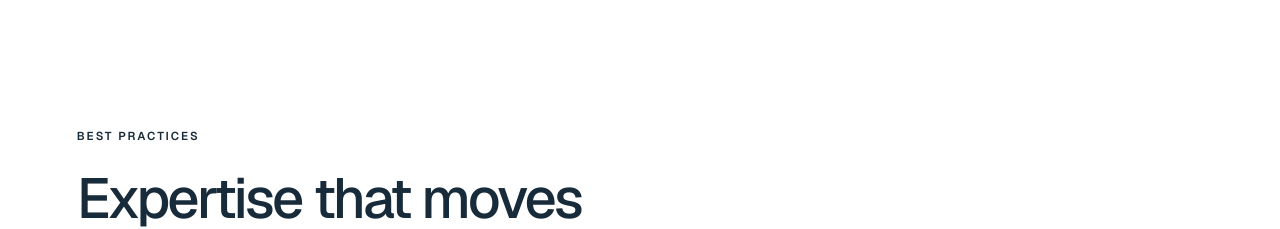
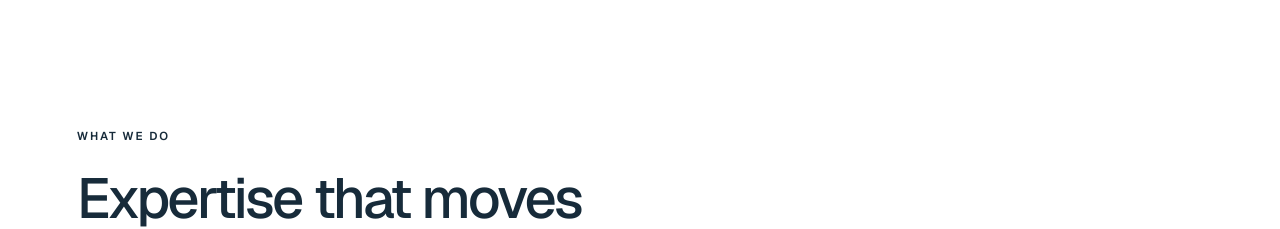
Before and after one commit to 2NspiraOpsTeam/2nspira-website, a Next.js app in the folder 2nspira-website/: page / in a window 1280 px wide. Shown: the part 1260-1489 px from the top of the page. Built offline with nearby package versions, Linux system fonts and the light colour scheme; no server answers.

Commit message:
Restore What we do homepage heading

```diff
--- a/2nspira-website/src/app/page.tsx
+++ b/2nspira-website/src/app/page.tsx
@@ -74,7 +74,7 @@ export default function Home() {
     </section>
 
     <section className={styles.section} id="find-the-right-service" aria-labelledby="services-heading">
-      <div className={styles.sectionHead}><div><p className={styles.eyebrow}>Best Practices</p><h2 id="services-heading">Expertise that moves<br />your business forward.</h2></div><Link href="/services" className={styles.textLink}>Explore our services</Link></div>
+      <div className={styles.sectionHead}><div><p className={styles.eyebrow}>What we do</p><h2 id="services-heading">Expertise that moves<br />your business forward.</h2></div><Link href="/services" className={styles.textLink}>Explore our services</Link></div>
       <div className={styles.services}>{serviceNeeds.map((service, i) => <article key={service.href} className={styles.service}>
         <Link href={service.href} className={styles.serviceImage} aria-label={service.name}><Photo src={serviceImages[i]} alt={serviceAlts[i]} /></Link>
         <h3><Link href={service.href}>{service.name}</Link></h3><p>{service.help}</p>
```
